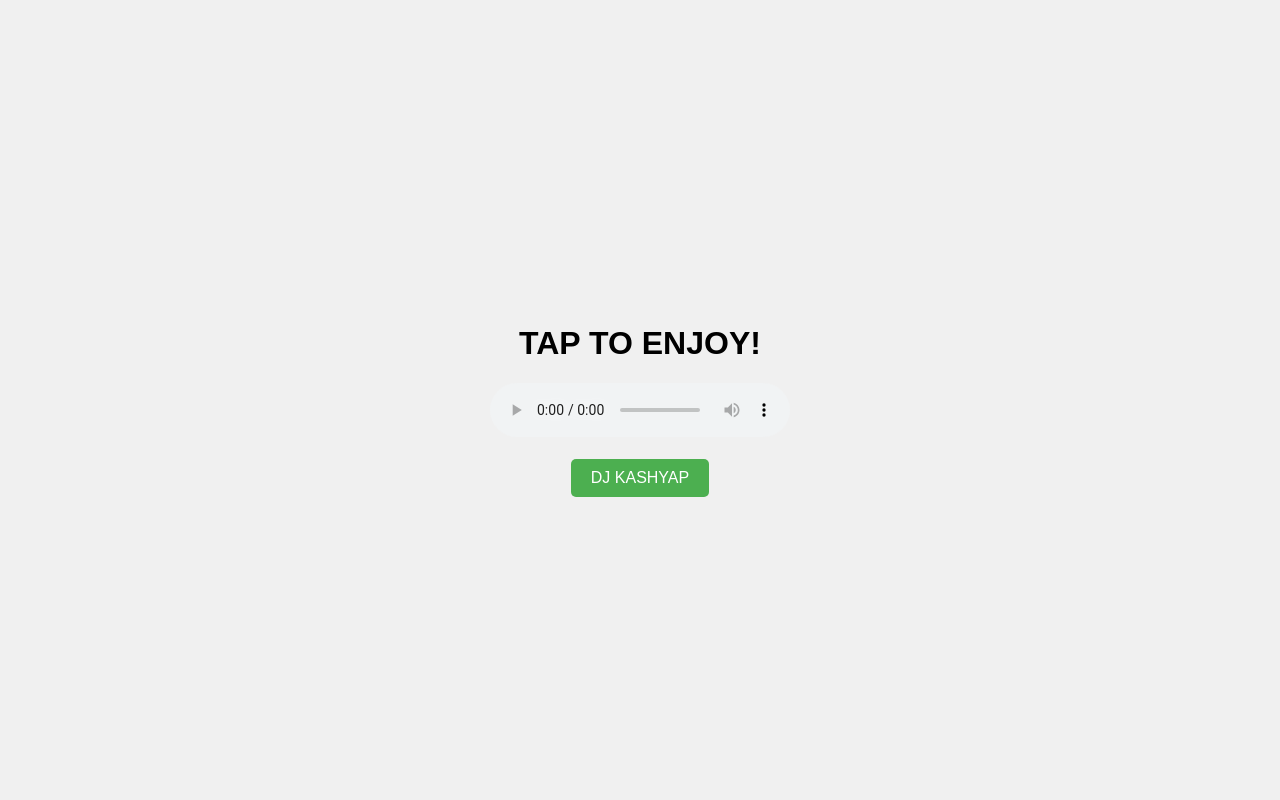
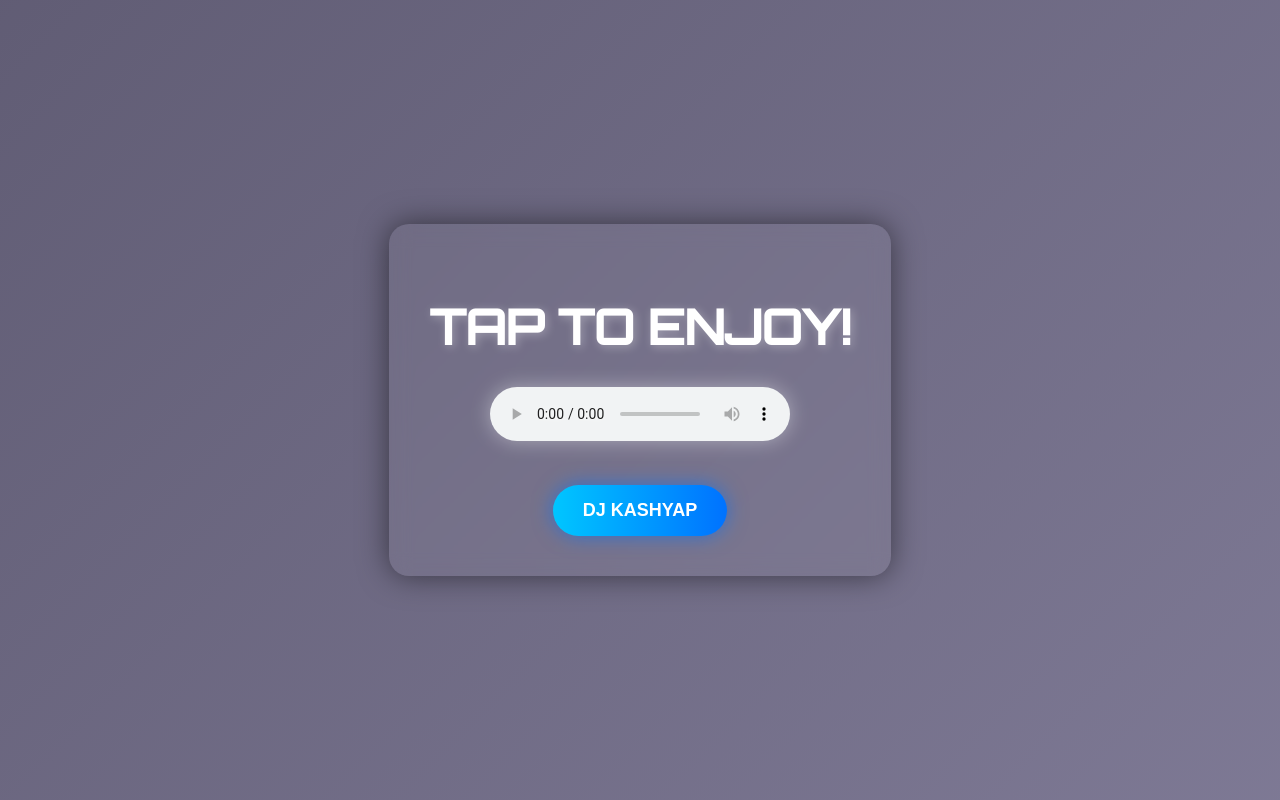
Before and after one commit to nihar1410/KASHYAP, a plain HTML site: page index.html in a window 1280 px wide. Drawn offline with Linux system fonts and the light colour scheme.

Commit message:
Update index.html

```diff
--- a/index.html
+++ b/index.html
@@ -5,29 +5,64 @@
   <meta name="viewport" content="width=device-width, initial-scale=1.0">
   <title>NIKHIL KASHYAP</title>
   <style>
+    @import url('https://fonts.googleapis.com/css2?family=Orbitron:wght@500&display=swap');
+
     body {
+      margin: 0;
+      height: 100vh;
       display: flex;
       justify-content: center;
       align-items: center;
-      height: 100vh;
-      margin: 0;
-      background-color: #f0f0f0;
-      font-family: Arial, sans-serif;
+      background: linear-gradient(135deg, #1f1c2c, #928dab);
+      background-size: 400% 400%;
+      animation: gradientBG 15s ease infinite;
+      font-family: 'Orbitron', sans-serif;
+      color: #fff;
     }
+
+    @keyframes gradientBG {
+      0% { background-position: 0% 50%; }
+      50% { background-position: 100% 50%; }
+      100% { background-position: 0% 50%; }
+    }
+
     .container {
       text-align: center;
+      background: rgba(255, 255, 255, 0.05);
+      padding: 40px;
+      border-radius: 20px;
+      box-shadow: 0 0 30px rgba(0,0,0,0.5);
+      backdrop-filter: blur(10px);
     }
+
+    h1 {
+      font-size: 3rem;
+      margin-bottom: 30px;
+      text-shadow: 2px 2px 10px rgba(255,255,255,0.3);
+    }
+
+    audio {
+      width: 300px;
+      margin-bottom: 20px;
+      filter: drop-shadow(0 0 10px rgba(255, 255, 255, 0.4));
+    }
+
     button {
-      padding: 10px 20px;
-      font-size: 16px;
+      padding: 15px 30px;
+      font-size: 18px;
+      font-weight: bold;
+      border: none;
+      border-radius: 30px;
+      background: linear-gradient(to right, #00c6ff, #0072ff);
+      color: white;
       cursor: pointer;
-      background-color: #4CAF50;
-      color: white;
-      border: none;
-      border-radius: 5px;
+      box-shadow: 0 0 20px rgba(0, 114, 255, 0.6);
+      transition: transform 0.2s ease, box-shadow 0.2s ease;
     }
+
     button:hover {
-      background-color: #45a049;
+      transform: scale(1.1);
+      box-shadow: 0 0 30px rgba(0, 114, 255, 0.8);
     }
   </style>
 </head>
@@ -39,7 +74,7 @@
       Your browser does not support the audio element.
     </audio>
     <br><br>
-    <button onclick="TAP_ME()"> DJ KASHYAP</button>
+    <button onclick="TAPME()">DJ KASHYAP</button>
   </div>
 
   <script>
```
